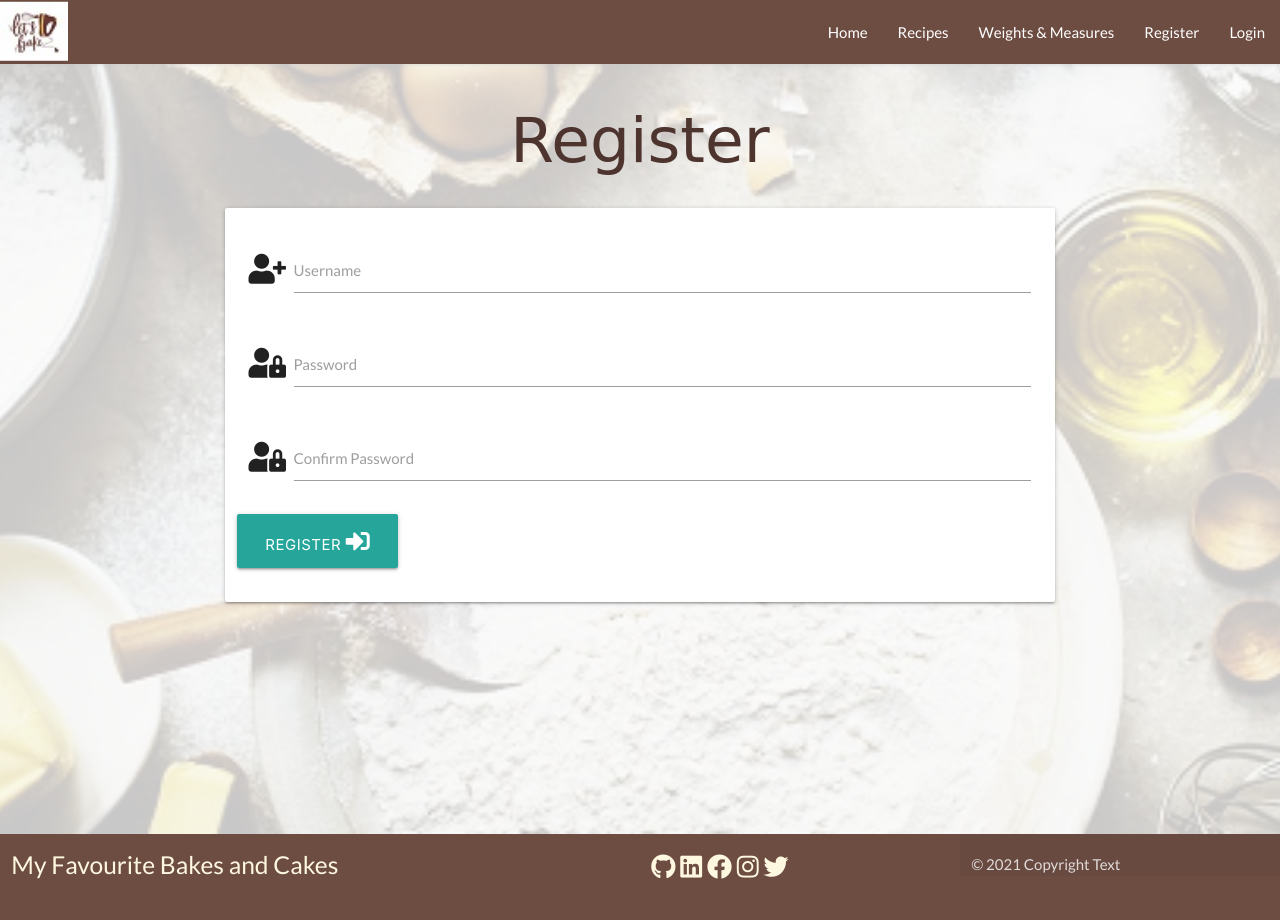
After one commit to SiobhanBaines/My-Favourite-Recipes, a Flask app: page /register in a window 1280 px wide. The commit adds this page. Run offline with Flask 2, Linux system fonts and the light colour scheme; some libraries are stand-ins or nearby versions; some web fonts are replaced.

Commit message:
Save work due to wifi issues

```diff
--- a/app.py
+++ b/app.py
@@ -4,6 +4,7 @@ from flask import (
     redirect, request, session, url_for)
 from flask_pymongo import PyMongo
 from bson.objectid import ObjectId
+from werkzeug.security import generate_password_hash, check_password_hash
 if os.path.exists("env.py"):
     import env
 
@@ -60,6 +61,11 @@ def get_weight_measure():
         "weight_measure.html", measures=measures, temperatures=temperatures)
 
 
+@app.route('/register', methods=["GET", "POST"])
+def register():
+    return render_template("register.html")
+
+
 if __name__ == "__main__":
     app.run(host=os.environ.get("IP"),
             port=int(os.environ.get("PORT")),
--- a/static/css/style.css
+++ b/static/css/style.css
@@ -11,11 +11,11 @@ main {
 }
 h1 {
     font-family: 'Akaya Kanadaka', cursive;
-    text-align: center;
 }
 h6 {
     font-weight: bold;
 }
+.row {margin-bottom: 10px;}
 
 /*-- Navbar --*/
 .brand-logo {
@@ -82,26 +82,3 @@ h6 {
 td, th {
     padding: 5px;
 }
-
-/*--- Media Queries ---*/
-@media(max-width: 768px){
-    h3 {
-       padding:1.5% 0 1.5% 0;
-    }
-
-}
-
-/* @media(min-width: 1024px){
-    .parallax-container {
-        min-height: 100vh;
-    }
-
-}
-
-@media(min-width: 1040px){
-    .parallax-container {
-        min-height: 80vh;
-
-    }
-
-/* } */
--- a/templates/base.html
+++ b/templates/base.html
@@ -32,7 +32,7 @@
                     <li><a href="{{ url_for('home')  }}">Home</a></li>
                     <li><a href="{{ url_for('get_recipes') }}">Recipes</a></li>
                     <li><a href="{{ url_for('get_weight_measure') }}">Weights & Measures</a></li>
-                    <li><a href="#">Register</a></li>
+                    <li><a href="{{ url_for('register')  }}">Register</a></li>
                     <li><a href="#">Login</a></li>
                 </ul>
             </div>
@@ -42,7 +42,7 @@
             <li><a href="{{ url_for('home')  }}">Home</a></li>
             <li><a href="{{ url_for('get_recipes') }}">Recipes</a></li>
             <li><a href="{{ url_for('get_weight_measure') }}">Weights & Measures</a></li>
-            <li><a href="#">Register</a></li>
+            <li><a href="{{ url_for('register')  }}">Register</a></li>
             <li><a href="#">Login</a></li>
         </ul>
     </header>
--- a/templates/home.html
+++ b/templates/home.html
@@ -5,7 +5,7 @@
 <main class="parallax-container">
     <div class="parallax "><img src="../static/images/background.jpeg"></div>
     <div class="container ">
-        <h1 class="home brown-text text-darken-3">My Favourite Cakes and Bakes</h1>
+        <h1 class="home brown-text text-darken-3 center-align">My Favourite Cakes and Bakes</h1>
         <div class="carousel">
             {% for recipe in recipes %}
             <a class="carousel-item" href="#"><img src="{{ recipe.image }}"></a>
--- a/templates/recipes.html
+++ b/templates/recipes.html
@@ -2,7 +2,7 @@
 {% block title %}Recipes{% endblock %}
 {% block content %}
 <div class="container">
-<h1 class="brown-text text-darken-3">Recipes</h1>
+<h1 class="brown-text text-darken-3 center-align">Recipes</h1>
 
 {% for recipe in recipes %}
 <div class="row">
--- /dev/null
+++ b/templates/register.html
@@ -0,0 +1,45 @@
+{% extends "base.html" %}
+{% block title %}Recipes{% endblock %}
+{% block content %}
+
+<main class="parallax-container">
+    <div class="parallax "><img src="../static/images/background.jpeg"></div>
+    <h1 class="brown-text text-darken-3 center-align">Register</h1>
+
+    <div class="row">
+        <form class="col s12 m8 offset-m2" method="POST" action="{{ url_for('register')  }}" >
+            <div class="card-panel">
+                <!-- Username -->
+                <div class="row">
+                    <div class="input-field col s12">
+                        <i class="fas fa-user-plus prefix"></i>
+                        <input id="username" name="username" type="text" class="validate">
+                        <label for="username">Username</label>
+                    </div>
+                </div>
+                <!-- Password -->
+                <div class="row">
+                    <div class="input-field col s12">
+                        <i class="fas fa-user-lock prefix"></i>
+                        <input id="password" name="password" type="password" class="validate">
+                        <label for="password">Password</label>
+                    </div>
+                </div>
+                <!-- Confirm Password -->
+                <div class="row">
+                    <div class="input-field col s12">
+                        <i class="fas fa-user-lock prefix"></i>
+                        <input id="confirm-password" name="confirm-password" type="password" class="validate">
+                        <label for="confirm-password">Confirm Password</label>
+                    </div>
+                </div>
+                <!-- Register Button -->
+                <div class="row">
+                    <button type="submit" class="co s12 btn-large text-shadow">Register
+                        <i class="fas fa-sign-in-alt"></i></button>
+                </div>
+            </div>
+        </form>
+    </div>
+</main>
+{% endblock %}
--- a/templates/weight_measure.html
+++ b/templates/weight_measure.html
@@ -5,7 +5,7 @@
 <main class="weight_measure_tables parallax-container">
     <div class="parallax "><img src="../static/images/weight_measure.jpeg"></div>
     <div class="container">
-        <h1 class="brown-text text-darken-3">Weights and Measure Conversion Charts</h1>
+        <h1 class="brown-text text-darken-3 center-align">Weights and Measure Conversion Charts</h1>
         <div class="row">
             <div class="col l6 s12">
                 <div class="card weight_measure_card">
```
